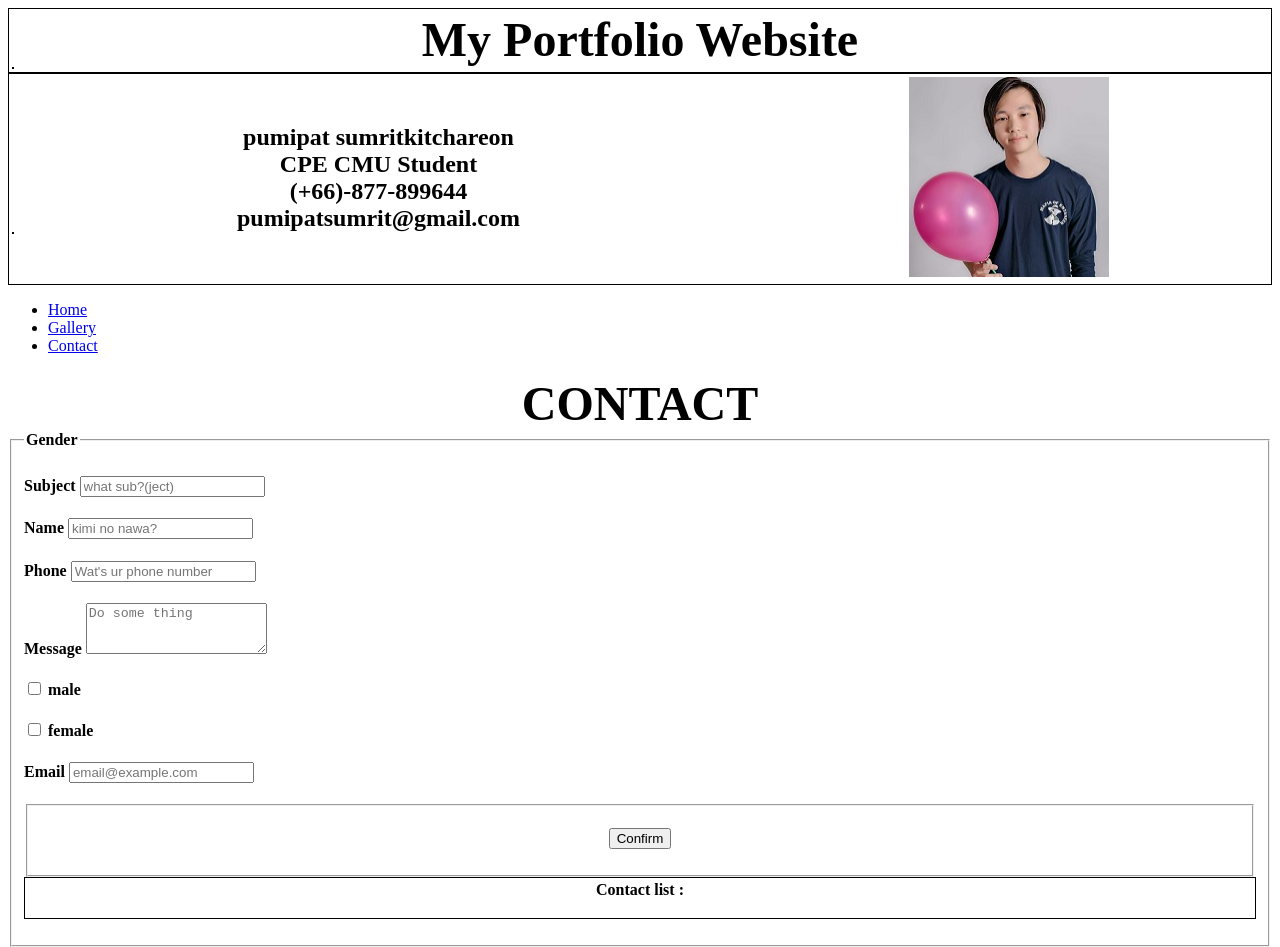
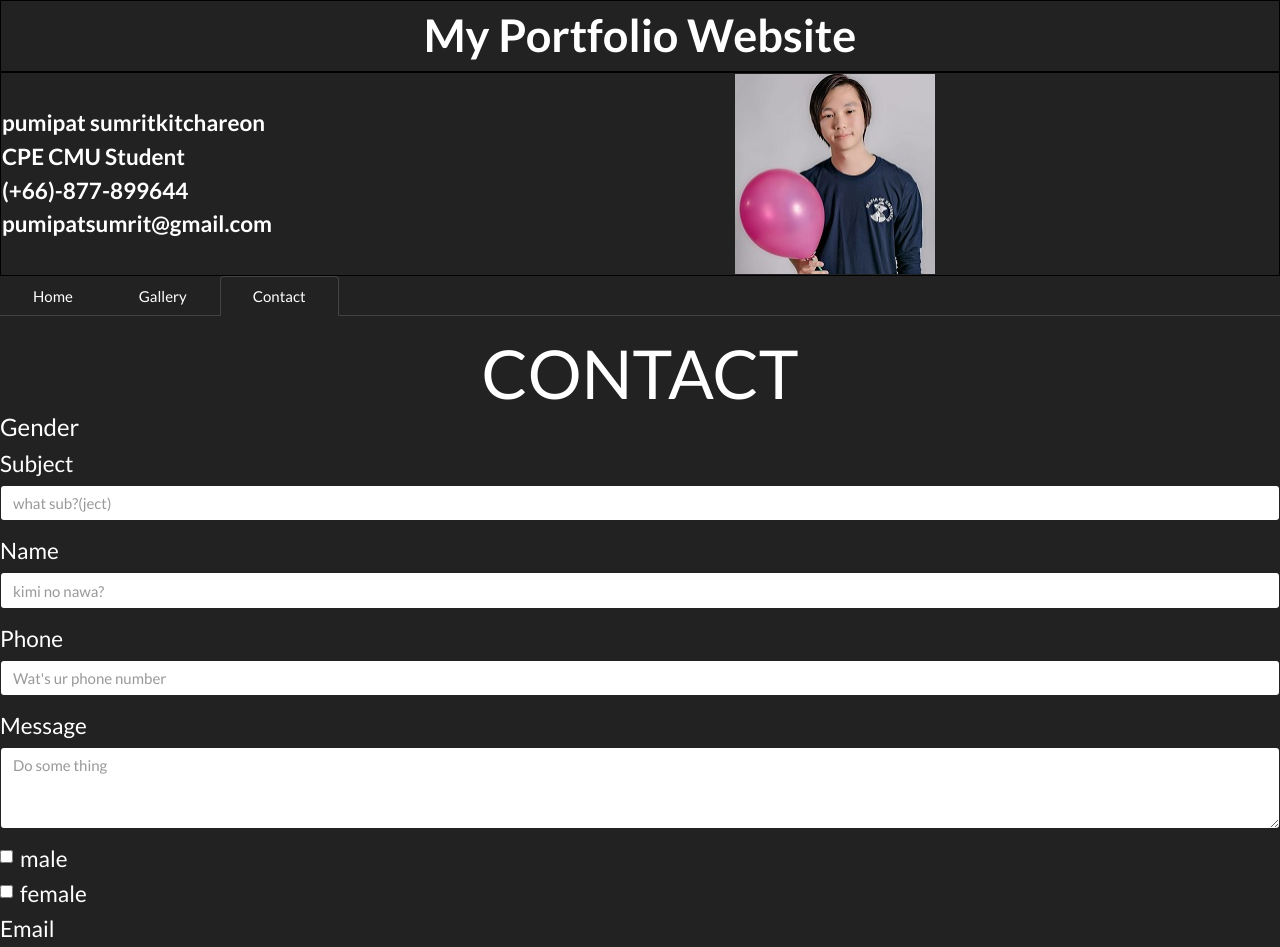
Before and after one commit to p39149845/BasiccomLab_4, a plain HTML site: page Contact.html in a window 1280 px wide. Shown: the top 947 px of the page. Drawn offline with Linux system fonts and the light colour scheme.

Commit message:
Update Contact.html

```diff
--- a/Contact.html
+++ b/Contact.html
@@ -6,7 +6,7 @@
     <meta name="viewport" content="width=device-width, initial-scale=1.0">
     <meta http-equiv="X-UA-Compatible" content="ie=edge">
     <title>Contact</title>
-    <link rel="stylesheet" type="text/css" href="css/style.css>
+    <link rel="stylesheet" type="text/css" href="css/style.css">
     <script src="myscript.js"></script>
 </head>
 
```
